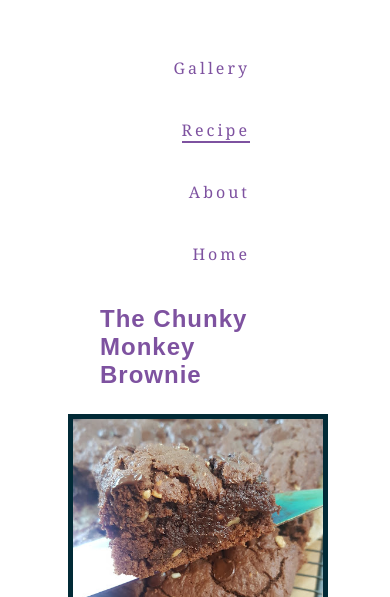
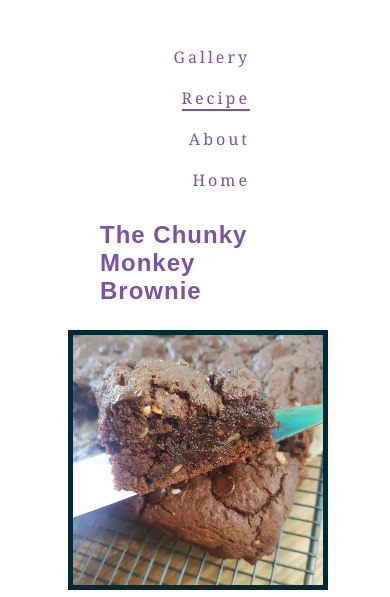
Before and after one commit to Martiless/flawlesscooking, a plain HTML site: page recipe.html in a window 390 px wide. Shown: the part 233-830 px from the top of the page. Drawn offline with Linux system fonts and the light colour scheme; a web font is replaced by a local one.

Commit message:
Edit navigation bar to make responsive for tablet

```diff
--- a/assets/css/style.css
+++ b/assets/css/style.css
@@ -163,6 +163,13 @@ tr {
 /*Media queries for index.html*/
 
 @media screen and (max-width: 1300px) {
+    #navigation {
+        float: left;
+        clear: left;
+        list-style-type: none;
+        letter-spacing: 1px;
+    }
+
     #middle {
         width: 60%;
         height: 1200px;
@@ -191,8 +198,7 @@ tr {
     #navigation {
         float: left;
         clear: left;
-        list-style-type: none;
-        letter-spacing: 1px;
+        margin-left: 0px;
     }
 
     .main-image {
@@ -223,14 +229,14 @@ tr {
 
 /* media queries for mobile*/
 
-@media screen and (max-width:600px) {
-
+@media screen and (max-width:650px) {
 
     #navigation {
         float: left;
         clear: left;
         list-style-type: none;
         letter-spacing: 1px;
+        line-height: 1px;
     }
 
     .main-image {
@@ -336,6 +342,7 @@ footer h2 {
 
     footer h2 {
         text-align: center;
+        margin: auto;
 
 
     }
@@ -349,7 +356,7 @@ footer h2 {
 
 /*Media queries for mobile devices*/
 
-@media screen and (max-width: 600px) {
+@media screen and (max-width: 650px) {
     .footer {
         height: 100px;
         padding-top: 5px;
@@ -450,8 +457,8 @@ footer h2 {
 
     #navigation {
         float: left;
-            list-style-type: none;
-            letter-spacing: 1px;
+        clear: left;
+        margin-left: 0px;
     }
 
     .main-image {
@@ -488,12 +495,14 @@ footer h2 {
 
 /* Media queries for Mobile screens*/
 
-    @media screen and (max-width: 600px) {
+@media screen and (max-width: 650px) {
 
     #navigation {
         float: left;
+        clear: left;
         list-style-type: none;
         letter-spacing: 1px;
+        line-height: 1px;
     }
 
     .main-image {
@@ -604,8 +613,7 @@ footer h2 {
     #navigation {
         float: left;
         clear: left;
-            list-style-type: none;
-            letter-spacing: 1px;
+        margin-left: 0px;
     }
 
     #teacher {
@@ -635,8 +643,8 @@ footer h2 {
         clear: left;
         list-style-type: none;
         letter-spacing: 1px;
+        line-height: 1px;
     }
-
     #teacher {
         width: 250px;
         height: 250px;
@@ -675,6 +683,12 @@ footer h2 {
 
 @media screen and (max-width: 950px) {
 
+    #navigation {
+        float: left;
+        clear: left;
+        margin-left: 0px;
+    }
+
     #gallery {
         clear: both;
         column-count: 2;
@@ -683,6 +697,14 @@ footer h2 {
 
 @media screen and (max-width: 650px) {
 
+    #navigation {
+        float: left;
+        clear: left;
+        list-style-type: none;
+        letter-spacing: 1px;
+        line-height: 1px;
+    }
+
     #gallery {
         clear: both;
         column-count: 1
--- a/recipe.html
+++ b/recipe.html
@@ -20,7 +20,7 @@
         <nav>
             <ul id="navigation">
                 <li>
-                    <a href="gallery.html" > Gallery</a>
+                    <a href="gallery.html"> Gallery</a>
                 </li>
                 <li>
                     <a href="recipe.html" class="active">Recipe</a>
@@ -28,7 +28,7 @@
                 <li>
                     <a href="about.html">About</a>
                 </li>
-                                <li>
+                <li>
                     <a href="index.html"> Home</a>
                 </li>
             </ul>
@@ -100,7 +100,10 @@
     </section>
     <section>
         <div>
-            <button id="button">Download This Receipe Here</button>
+            <a href="https://docs.google.com/document/d/e/2PACX-1vSK9TsJxRgiw8TJ8zg6dpjsrchXAe2tDf_bgbO_H3RebgUIwwJnpXM2raIjTpIAvzHA_TEr6MoAOWtB/pub"
+                target="_blank" id="button" rel="noopner" aria-label="Download recipe (open in new tab)"></a> <button
+                id="button">Download This
+                Receipe Here</button>
         </div>
     </section>
     <footer>
@@ -108,11 +111,11 @@
         <ul class="social">
             <li>
                 <a href="https://www.facebook.com/flawlesscooking" target="_blank" rel="noopner"
-                    aria-label="Follow us on Facebook (opening in a new tab"><i class="fab fa-facebook"></i></a>
+                    aria-label="Follow us on Facebook (opening in a new tab)"><i class="fab fa-facebook"></i></a>
             </li>
             <li>
                 <a href="https://instagram/flawlesscooking" target="_blank" rel="noopner"
-                    aria-label="Follow us on Instagram (opening in a new tab"><i class="fab fa-instagram"></i></a>
+                    aria-label="Follow us on Instagram (opening in a new tab)"><i class="fab fa-instagram"></i></a>
             </li>
             <li>
                 <a href="mailto:flawlesscooking@gmail.com?subject=Email from our Site" target="_blank" rel="noopner"
```
Lines whose indentation alone changed are shown as unchanged.
